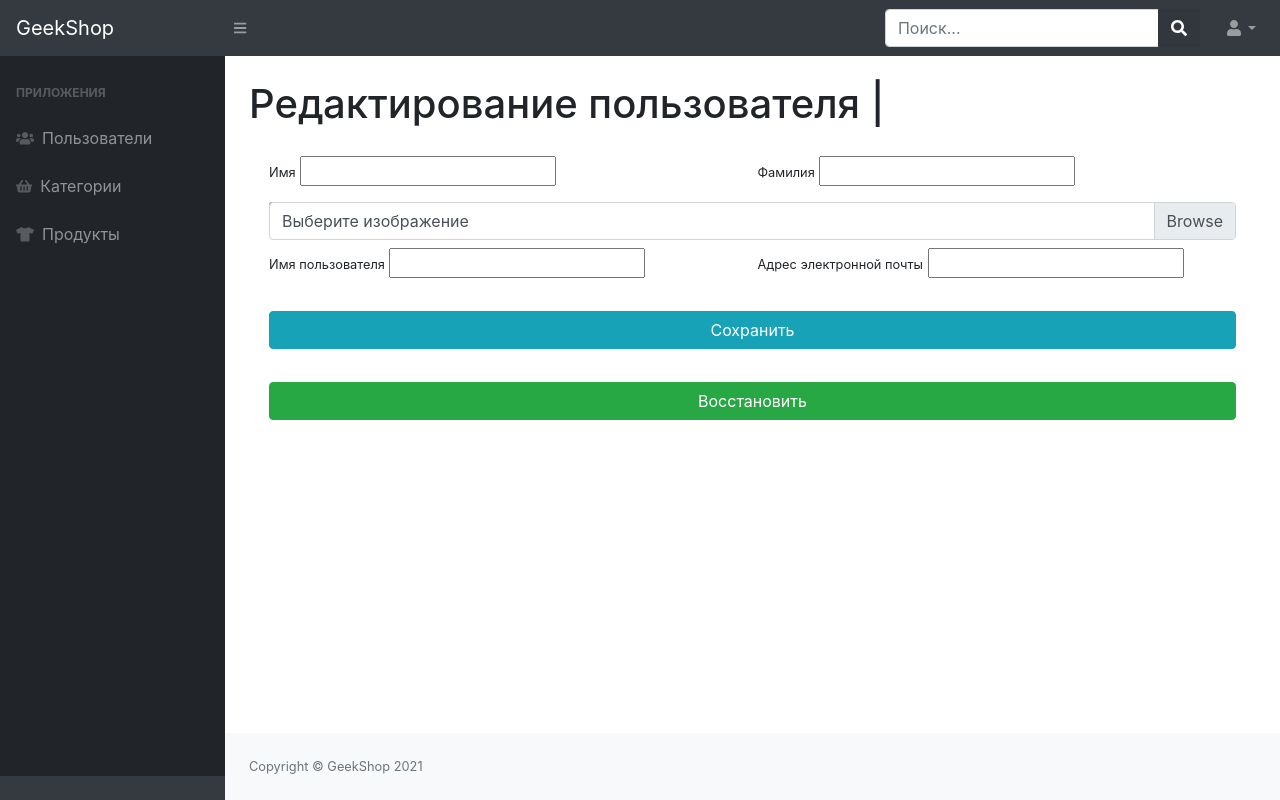
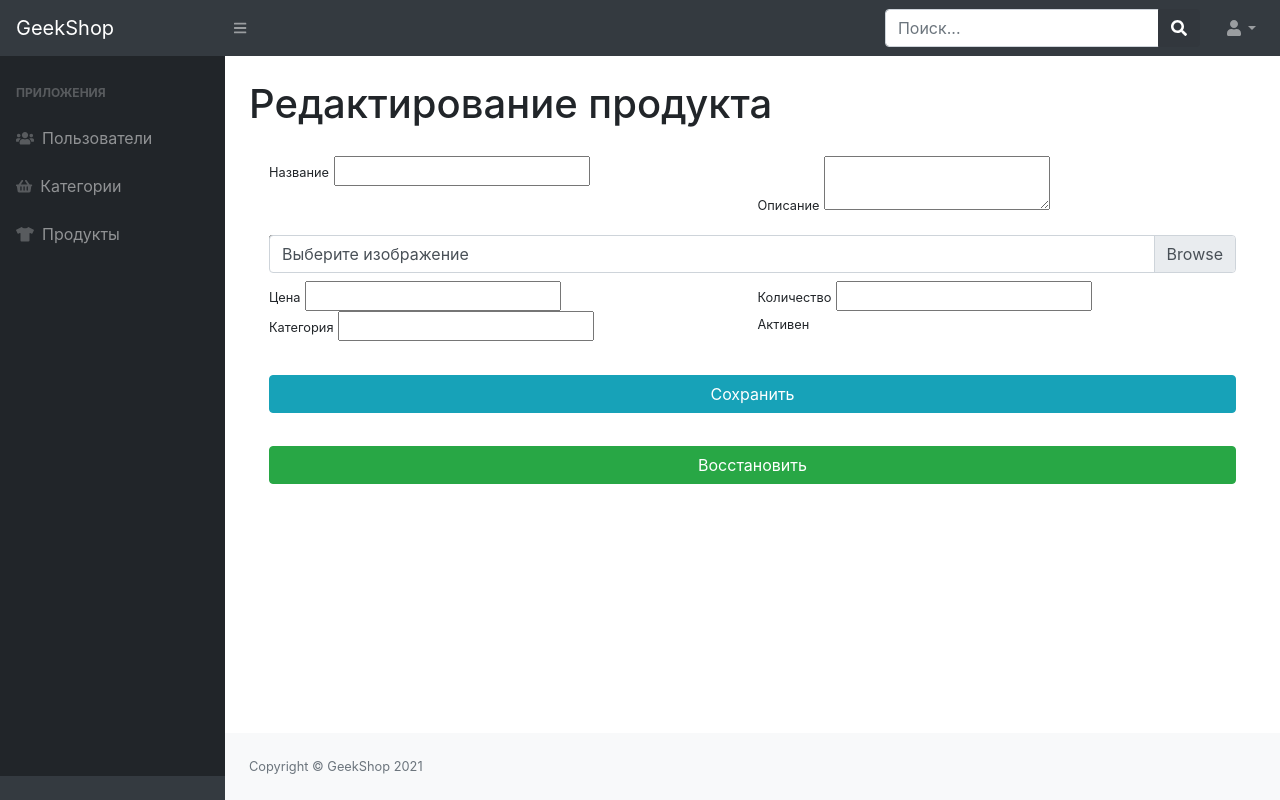
Before and after one commit to ElecTrOoD/django-geekshop, a Django app: template admins/templates/admins/admin-products-update-delete.html in a window 1280 px wide. Run offline with Django 3.2, Linux system fonts and the light colour scheme; the template is opened without the code that fills it: most values are stand-ins (such as "Sample title", 1, 10 or a date in 2020); form fields are guessed from the names that the template uses; some libraries are stand-ins or nearby versions.

Commit message:
added UPDATE for admin products

```diff
--- a/admins/forms.py
+++ b/admins/forms.py
@@ -19,7 +19,7 @@
     email = forms.CharField(widget=forms.EmailInput(attrs={'class': 'form-control py-4', 'readonly': False}))
 
 
-class ProductAdminCreationForm(ModelForm):
+class ProductAdminForm(ModelForm):
     name = forms.CharField(widget=forms.TextInput(attrs={
         'class': 'form-control py-4', 'placeholder': 'Введите название продукта'}))
     description = forms.CharField(widget=forms.TextInput(attrs={
@@ -30,8 +30,10 @@
         'class': 'form-control py-4', 'placeholder': 'Введите количество продуктов'}))
     category = forms.ModelChoiceField(queryset=ProductCategory.objects.all(), widget=forms.Select(attrs={
         'class': 'form-control', 'title': 'Выберите категорию'}))
+    is_active = forms.ChoiceField(choices=((True, 'True'), (False, 'False')), widget=forms.Select(attrs={
+        'class': 'form-control', 'title': 'Продукт активен'}))
     image = forms.ImageField(widget=forms.FileInput(attrs={'class': 'custom-file-input'}), required=False)
 
     class Meta:
         model = Product
-        fields = ('name', 'description', 'price', 'quantity', 'category', 'image')
+        fields = ('name', 'description', 'price', 'quantity', 'category', 'image', 'is_active')
--- a/admins/templates/admins/admin-products-update-delete.html
+++ b/admins/templates/admins/admin-products-update-delete.html
@@ -2,22 +2,21 @@
 {% block content %}
     <main>
         <div class="container-fluid">
-            <h1 class="mt-4">Редактирование пользователя | {{ user.username }}</h1>
+            <h1 class="mt-4">Редактирование продукта</h1>
             <div class="card-body">
-                <form action="{% url 'admins:admin_users_update' user.id %}" method="post"
-                      enctype="multipart/form-data">
+                <form action="{% url 'admins:admin_products_create' %}" method="post" enctype="multipart/form-data">
                     {% csrf_token %}
                     <div class="form-row">
                         <div class="col-lg-6">
                             <div class="form-group">
-                                <label class="small mb-1" for="{{ form.first_name.id_for_label }}">Имя</label>
-                                {{ form.first_name }}
+                                <label class="small mb-1" for="{{ form.name.id_for_label }}">Название</label>
+                                {{ form.name }}
                             </div>
                         </div>
                         <div class="col-lg-6">
                             <div class="form-group">
-                                <label class="small mb-1" for="{{ form.last_name.id_for_label }}">Фамилия</label>
-                                {{ form.last_name }}
+                                <label class="small mb-1" for="{{ form.description.id_for_label }}">Описание</label>
+                                {{ form.description }}
                             </div>
                         </div>
                     </div>
@@ -32,13 +31,24 @@
                     </div>
                     <div class="form-row">
                         <div class="col-lg-6">
-                            <label class="small mb-1" for="{{ form.username.id_for_label }}">Имя пользователя</label>
-                            {{ form.username }}
+                            <label class="small mb-1" for="{{ form.price.id_for_label }}">Цена</label>
+                            {{ form.price }}
                         </div>
                         <div class="col-lg-6">
-                            <label class="small mb-1" for="{{ form.email.id_for_label }}">Адрес электронной
-                                почты</label>
-                            {{ form.email }}
+                            <label class="small mb-1" for="{{ form.quantity.id_for_label }}">
+                                Количество
+                            </label>
+                            {{ form.quantity }}
+                        </div>
+                    </div>
+                    <div class="form-row">
+                        <div class="col-lg-6">
+                            <label class="small mb-1" for="{{ form.category.id_for_label }}">Категория</label>
+                            {{ form.category }}
+                        </div>
+                        <div class="col-lg-6">
+                            <label class="small mb-1" for="{{ form.is_active.id_for_label }}">Активен</label>
+                            {{ form.is_active }}
                         </div>
                     </div>
                     <div class="form-row">
@@ -50,11 +60,13 @@
                 <div class="row">
                     <div class="col-lg-12" style="margin-top: 33px;">
                         {% if user.is_active %}
-                            <a href="{% url 'admins:admin_users_delete' user.id %}" class="btn btn-danger btn-block">
+                            <a href="{% url 'admins:admin_products_delete' product.id %}"
+                               class="btn btn-danger btn-block">
                                 Удалить
                             </a>
                         {% else %}
-                            <a href="{% url 'admins:admin_users_restore' user.id %}" class="btn btn-success btn-block">
+                            <a href="{% url 'admins:admin_products_restore' product.id %}"
+                               class="btn btn-success btn-block">
                                 Восстановить
                             </a>
                         {% endif %}
```
Also changed, not shown: admins/views.py (+17 -5 lines).
